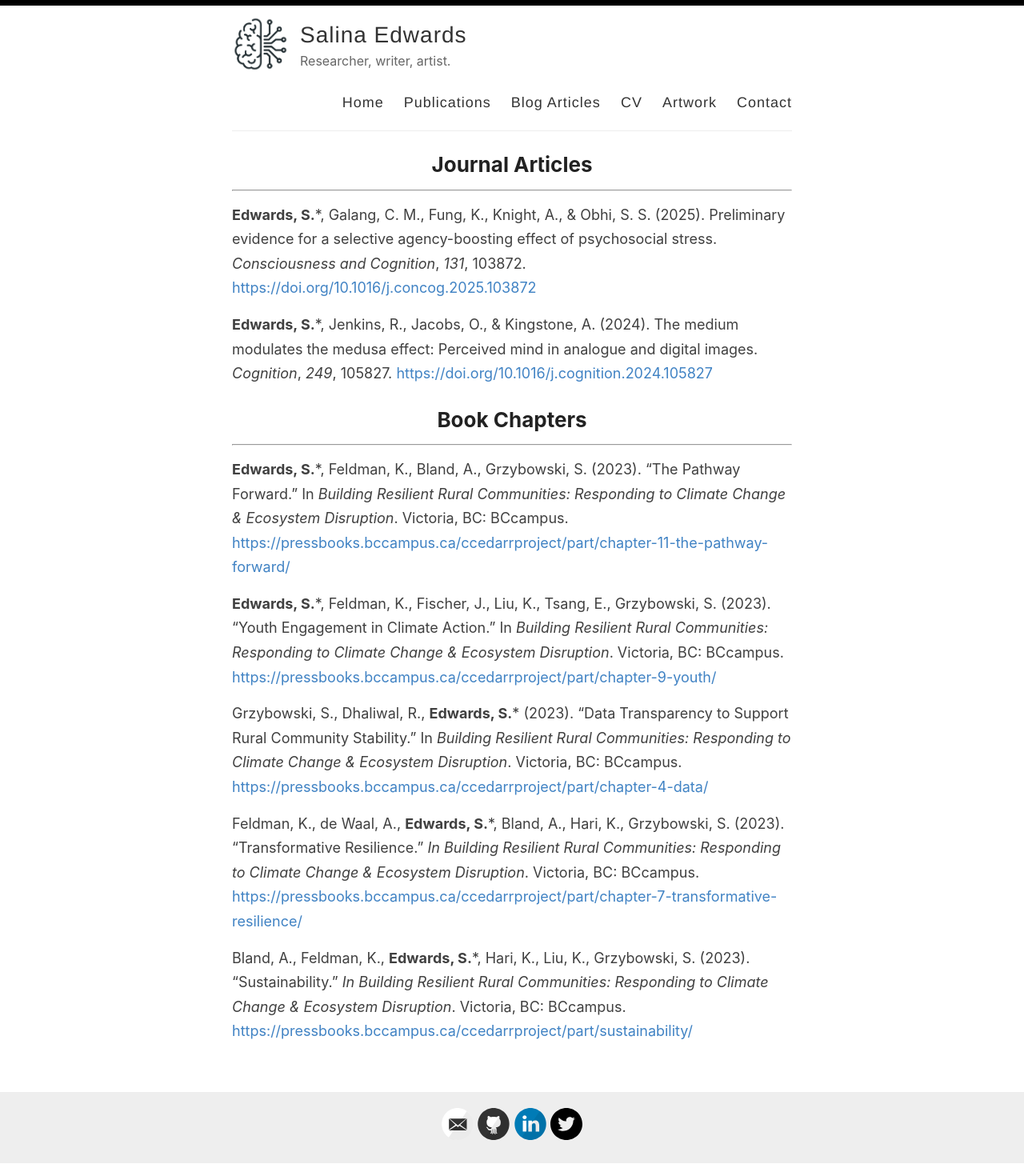
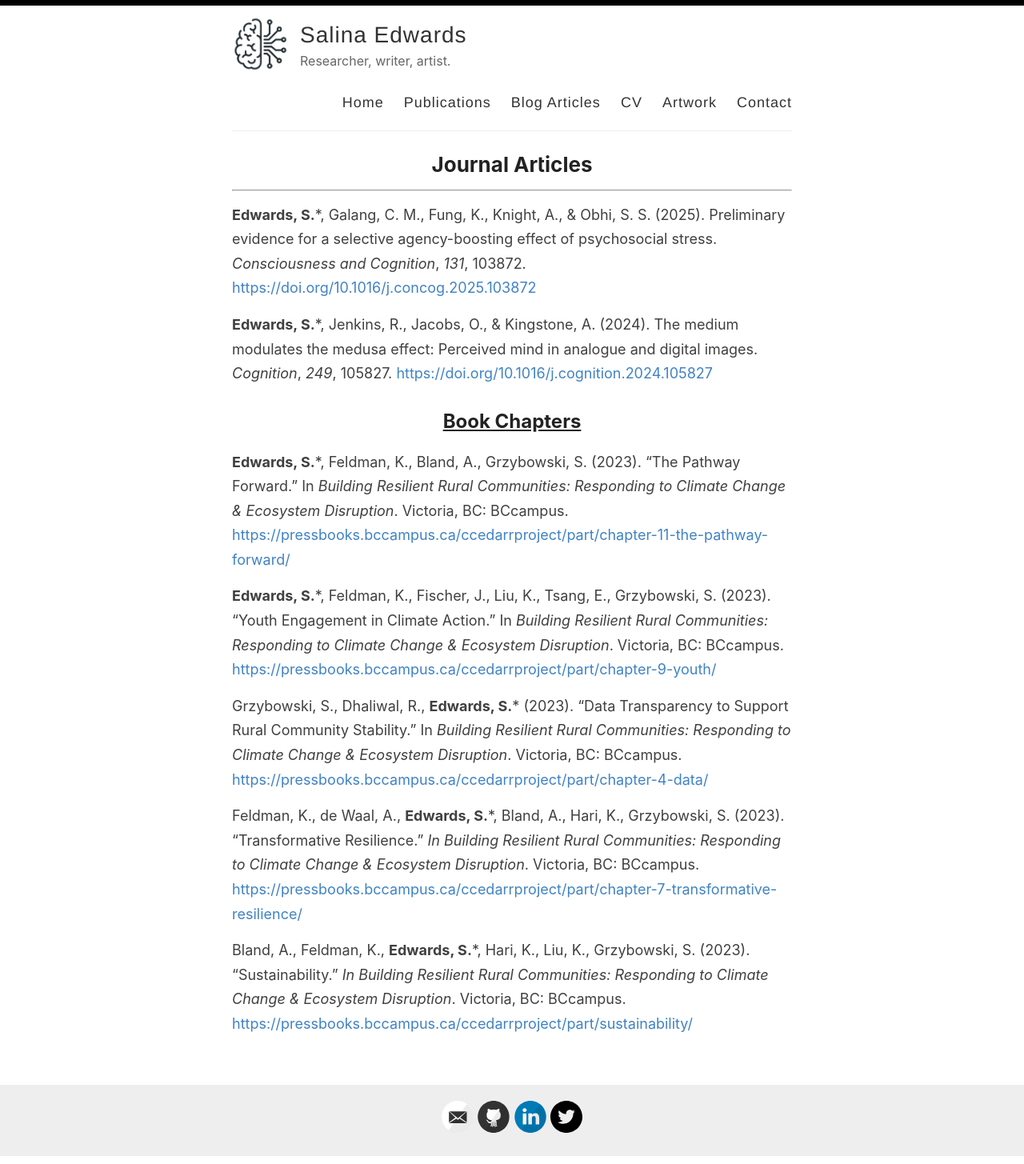
Before and after one commit to salinaedwards/salinaedwards.github.io, a Jekyll site: the page built from _pages/publications.md, in a window 1280 px wide. Shown: the whole page at 80% size. Built offline with Jekyll 4.4.1, drawn with Linux system fonts in a browser that asks for light colours.

```diff
--- a/_pages/publications.md
+++ b/_pages/publications.md
@@ -12,8 +12,7 @@ title: Journal Articles
 **Edwards, S.***, Jenkins, R., Jacobs, O., & Kingstone, A. (2024). The medium modulates the medusa effect: Perceived mind in analogue and digital images. _Cognition_, _249_, 105827. [https://doi.org/10.1016/j.cognition.2024.105827](https://doi.org/10.1016/j.cognition.2024.105827)
 
 
-# Book Chapters
----
+<h2><u>Book Chapters</u></h2>
 
 **Edwards, S.***, Feldman, K., Bland, A., Grzybowski, S. (2023). “The Pathway Forward.” In _Building Resilient Rural Communities: Responding to Climate Change & Ecosystem Disruption_. Victoria, BC: BCcampus. [https://pressbooks.bccampus.ca/ccedarrproject/part/chapter-11-the-pathway-forward/](https://pressbooks.bccampus.ca/ccedarrproject/part/chapter-11-the-pathway-forward/)
 
```
